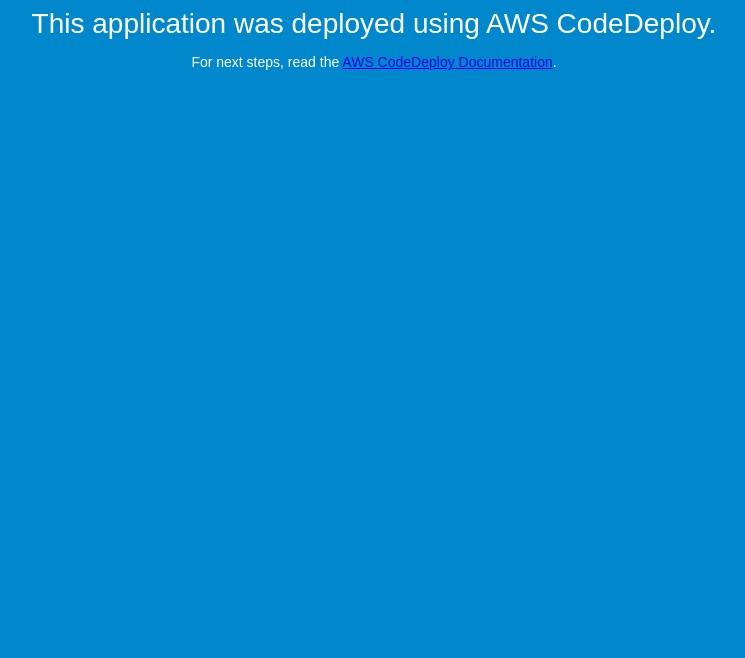
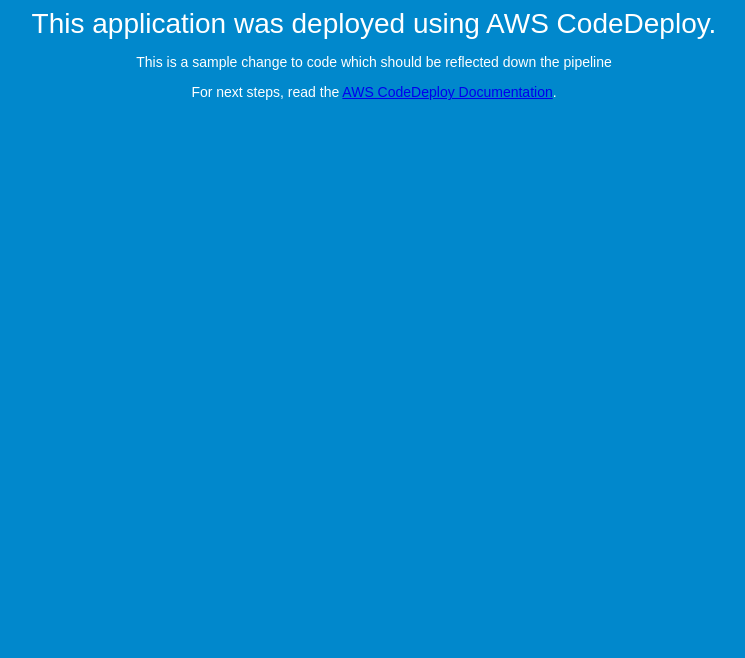
Before and after one commit to jomarnavarro/SampleApp_Linux, a plain HTML site: page index.html in a window 1280 px wide. Shown: the part 142-800 px from the top of the page, without its empty margins (266-1011 px from the left). Drawn offline with Linux system fonts and the light colour scheme.

Commit message:
Creates a change in index.html

```diff
--- a/index.html
+++ b/index.html
@@ -28,6 +28,7 @@
   <div align="center">
     <h1>Congratulations</h1>
     <h2>This application was deployed using AWS CodeDeploy.</h2>
+    <p>This is a sample change to code which should be reflected down the pipeline</p>
     <p>For next steps, read the <a href="http://aws.amazon.com/documentation/codedeploy">AWS CodeDeploy Documentation</a>.</p>
   </div>
 </body>
```
